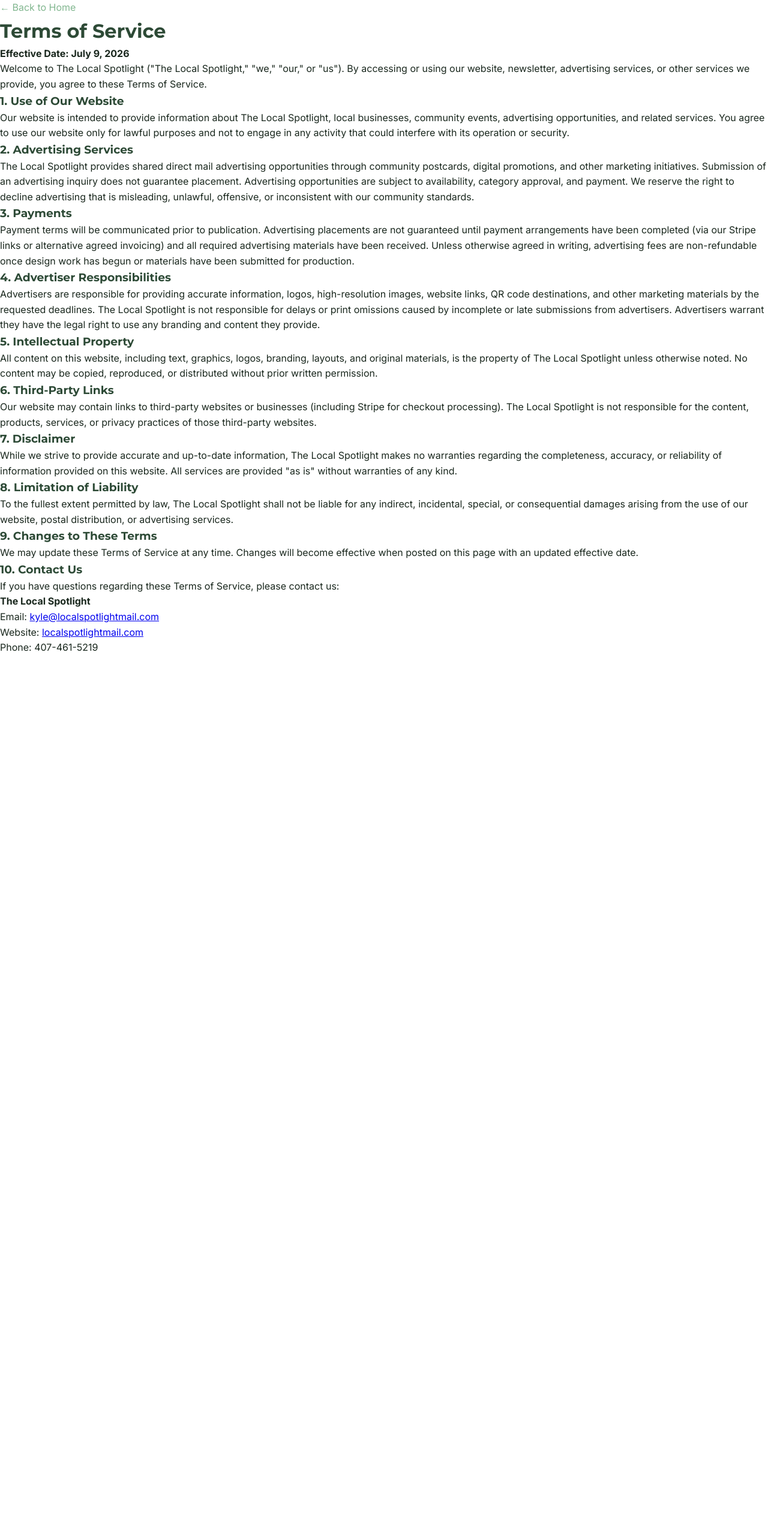
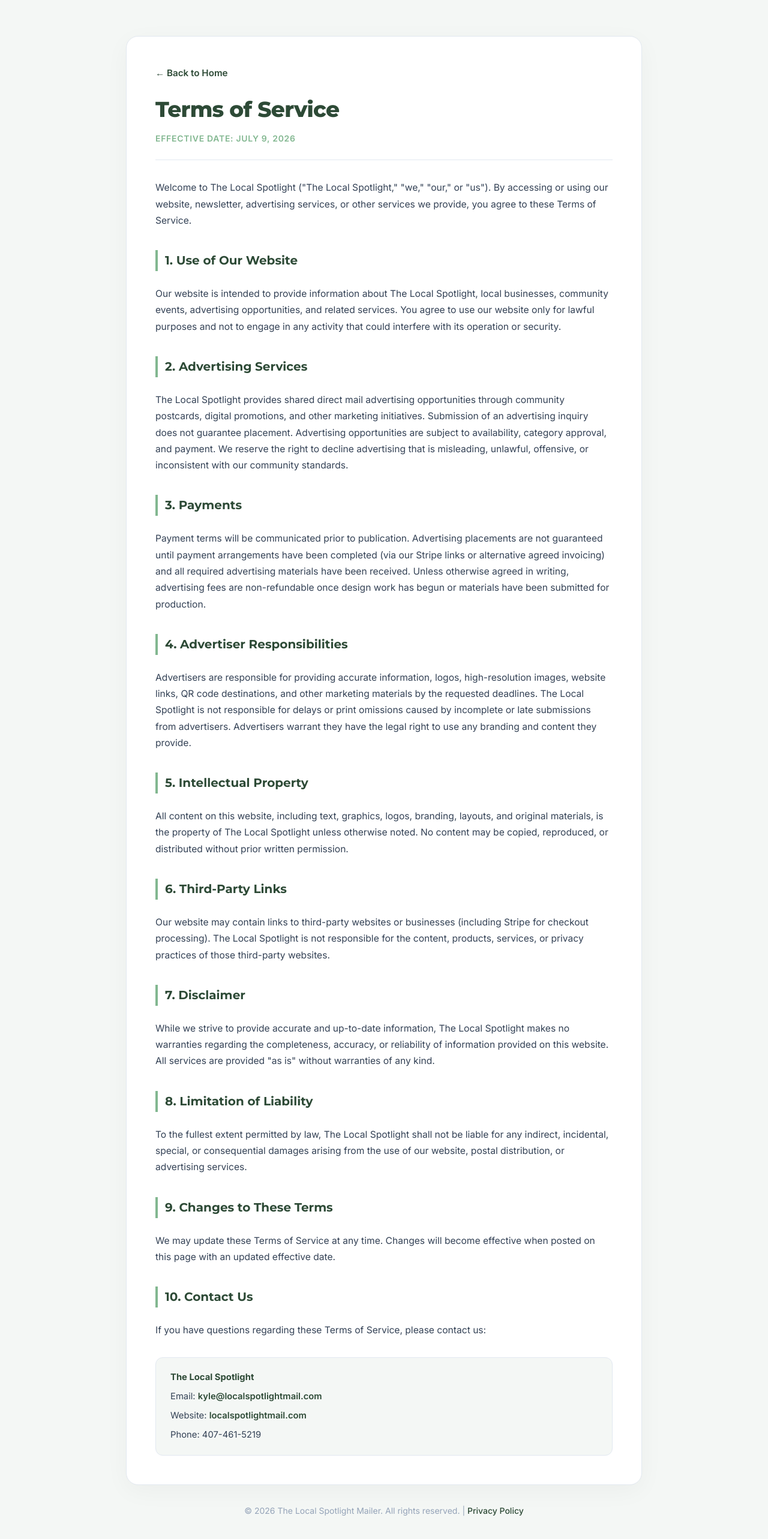
Before and after one commit to kanderson102/localspotlightmail, a Next.js app: page /terms in a window 1280 px wide. Shown: the top 2566 px of the page at 60% size. Before the commit the page ends 1093 px from the top, so only its background shows below. Built offline with nearby package versions, Linux system fonts and the light colour scheme.

Commit message:
Format Terms and Privacy pages with Vanilla CSS layout and update ad slot configurations

```diff
--- a/app/globals.css
+++ b/app/globals.css
@@ -1628,3 +1628,151 @@
     display: block !important; /* Show on mobile viewports */
   }
 }
+
+/* ==========================================
+   Legal & Information Pages Styling
+   ========================================== */
+.legal-page-wrapper {
+  min-height: 100vh;
+  background-color: var(--light);
+  color: var(--dark);
+  padding: 60px 24px;
+  display: flex;
+  flex-direction: column;
+  align-items: center;
+}
+
+.legal-card {
+  width: 100%;
+  max-width: 860px;
+  background: #ffffff;
+  border-radius: 20px;
+  padding: 48px;
+  box-shadow: 0 10px 40px rgba(0, 0, 0, 0.04);
+  border: 1px solid var(--border);
+  margin-bottom: 32px;
+}
+
+.legal-header {
+  margin-bottom: 32px;
+  padding-bottom: 24px;
+  border-bottom: 1px solid var(--border);
+}
+
+.legal-back-btn {
+  display: inline-flex;
+  align-items: center;
+  gap: 8px;
+  font-weight: 600;
+  font-size: 0.95rem;
+  color: var(--primary);
+  text-decoration: none;
+  margin-bottom: 20px;
+  transition: all 0.2s ease;
+}
+
+.legal-back-btn:hover {
+  color: var(--accent);
+  transform: translateX(-4px);
+}
+
+.legal-title {
+  font-size: 2.25rem;
+  font-weight: 800;
+  color: var(--primary);
+  margin-bottom: 8px;
+  font-family: var(--font-montserrat), sans-serif;
+  letter-spacing: -0.02em;
+}
+
+.legal-meta {
+  font-size: 0.875rem;
+  font-weight: 600;
+  color: var(--accent);
+  text-transform: uppercase;
+  letter-spacing: 0.05em;
+}
+
+.legal-body {
+  display: flex;
+  flex-direction: column;
+  gap: 20px;
+  font-size: 0.975rem;
+  line-height: 1.75;
+  color: #334155;
+}
+
+.legal-section-title {
+  font-size: 1.25rem;
+  font-weight: 700;
+  color: var(--primary);
+  margin-top: 16px;
+  margin-bottom: 4px;
+  padding-left: 12px;
+  border-left: 4px solid var(--accent);
+  font-family: var(--font-montserrat), sans-serif;
+}
+
+.legal-list {
+  padding-left: 24px;
+  display: flex;
+  flex-direction: column;
+  gap: 8px;
+}
+
+.legal-contact-box {
+  background-color: var(--light);
+  border: 1px solid var(--border);
+  border-radius: 12px;
+  padding: 20px 24px;
+  margin-top: 12px;
+  font-size: 0.925rem;
+  display: flex;
+  flex-direction: column;
+  gap: 6px;
+}
+
+.legal-contact-box strong {
+  color: var(--primary);
+}
+
+.legal-contact-box a {
+  color: var(--primary);
+  text-decoration: none;
+  font-weight: 600;
+  transition: color 0.2s ease;
+}
+
+.legal-contact-box a:hover {
+  color: var(--accent);
+  text-decoration: underline;
+}
+
+.legal-footer {
+  text-align: center;
+  font-size: 0.875rem;
+  color: #94a3b8;
+}
+
+.legal-footer a {
+  color: var(--primary);
+  text-decoration: none;
+  font-weight: 500;
+}
+
+.legal-footer a:hover {
+  color: var(--accent);
+}
+
+@media (max-width: 640px) {
+  .legal-page-wrapper {
+    padding: 32px 16px;
+  }
+  .legal-card {
+    padding: 28px 20px;
+    border-radius: 16px;
+  }
+  .legal-title {
+    font-size: 1.75rem;
+  }
+}
--- a/app/terms/page.tsx
+++ b/app/terms/page.tsx
@@ -4,82 +4,83 @@
 
 export default function TermsPage() {
   return (
-    <div className="bg-gray-50 min-h-screen py-12 px-4 sm:px-6 lg:px-8">
-      <div className="max-w-3xl mx-auto bg-white p-8 sm:p-12 rounded-2xl shadow-sm border border-gray-100">
-        <div className="mb-8">
-          <a href="/" className="text-emerald-700 hover:text-emerald-800 font-semibold flex items-center gap-2 text-sm" style={{ color: "var(--accent)", textDecoration: "none" }}>
+    <div className="legal-page-wrapper">
+      <div className="legal-card">
+        <div className="legal-header">
+          <a href="/" className="legal-back-btn">
             ← Back to Home
           </a>
+          <h1 className="legal-title">Terms of Service</h1>
+          <p className="legal-meta">Effective Date: July 9, 2026</p>
         </div>
 
-        <h1 className="text-3xl font-extrabold text-gray-900 mb-6" style={{ fontFamily: "var(--font-montserrat)", color: "var(--primary)" }}>
-          Terms of Service
-        </h1>
-
-        <div className="prose prose-emerald max-w-none text-gray-600 text-sm leading-relaxed space-y-6">
-          <p><strong>Effective Date: July 9, 2026</strong></p>
-
+        <div className="legal-body">
           <p>
             Welcome to The Local Spotlight (&quot;The Local Spotlight,&quot; &quot;we,&quot; &quot;our,&quot; or &quot;us&quot;). By accessing or using our website, newsletter, advertising services, or other services we provide, you agree to these Terms of Service.
           </p>
 
-          <h3 className="text-lg font-bold text-gray-800 pt-4" style={{ color: "var(--primary)" }}>1. Use of Our Website</h3>
+          <h2 className="legal-section-title">1. Use of Our Website</h2>
           <p>
             Our website is intended to provide information about The Local Spotlight, local businesses, community events, advertising opportunities, and related services. You agree to use our website only for lawful purposes and not to engage in any activity that could interfere with its operation or security.
           </p>
 
-          <h3 className="text-lg font-bold text-gray-800 pt-4" style={{ color: "var(--primary)" }}>2. Advertising Services</h3>
+          <h2 className="legal-section-title">2. Advertising Services</h2>
           <p>
             The Local Spotlight provides shared direct mail advertising opportunities through community postcards, digital promotions, and other marketing initiatives. Submission of an advertising inquiry does not guarantee placement. Advertising opportunities are subject to availability, category approval, and payment. We reserve the right to decline advertising that is misleading, unlawful, offensive, or inconsistent with our community standards.
           </p>
 
-          <h3 className="text-lg font-bold text-gray-800 pt-4" style={{ color: "var(--primary)" }}>3. Payments</h3>
+          <h2 className="legal-section-title">3. Payments</h2>
           <p>
             Payment terms will be communicated prior to publication. Advertising placements are not guaranteed until payment arrangements have been completed (via our Stripe links or alternative agreed invoicing) and all required advertising materials have been received. Unless otherwise agreed in writing, advertising fees are non-refundable once design work has begun or materials have been submitted for production.
           </p>
 
-          <h3 className="text-lg font-bold text-gray-800 pt-4" style={{ color: "var(--primary)" }}>4. Advertiser Responsibilities</h3>
+          <h2 className="legal-section-title">4. Advertiser Responsibilities</h2>
           <p>
             Advertisers are responsible for providing accurate information, logos, high-resolution images, website links, QR code destinations, and other marketing materials by the requested deadlines. The Local Spotlight is not responsible for delays or print omissions caused by incomplete or late submissions from advertisers. Advertisers warrant they have the legal right to use any branding and content they provide.
           </p>
 
-          <h3 className="text-lg font-bold text-gray-800 pt-4" style={{ color: "var(--primary)" }}>5. Intellectual Property</h3>
+          <h2 className="legal-section-title">5. Intellectual Property</h2>
           <p>
             All content on this website, including text, graphics, logos, branding, layouts, and original materials, is the property of The Local Spotlight unless otherwise noted. No content may be copied, reproduced, or distributed without prior written permission.
           </p>
 
-          <h3 className="text-lg font-bold text-gray-800 pt-4" style={{ color: "var(--primary)" }}>6. Third-Party Links</h3>
+          <h2 className="legal-section-title">6. Third-Party Links</h2>
           <p>
             Our website may contain links to third-party websites or businesses (including Stripe for checkout processing). The Local Spotlight is not responsible for the content, products, services, or privacy practices of those third-party websites.
           </p>
 
-          <h3 className="text-lg font-bold text-gray-800 pt-4" style={{ color: "var(--primary)" }}>7. Disclaimer</h3>
+          <h2 className="legal-section-title">7. Disclaimer</h2>
           <p>
             While we strive to provide accurate and up-to-date information, The Local Spotlight makes no warranties regarding the completeness, accuracy, or reliability of information provided on this website. All services are provided &quot;as is&quot; without warranties of any kind.
           </p>
 
-          <h3 className="text-lg font-bold text-gray-800 pt-4" style={{ color: "var(--primary)" }}>8. Limitation of Liability</h3>
+          <h2 className="legal-section-title">8. Limitation of Liability</h2>
           <p>
             To the fullest extent permitted by law, The Local Spotlight shall not be liable for any indirect, incidental, special, or consequential damages arising from the use of our website, postal distribution, or advertising services.
           </p>
 
-          <h3 className="text-lg font-bold text-gray-800 pt-4" style={{ color: "var(--primary)" }}>9. Changes to These Terms</h3>
+          <h2 className="legal-section-title">9. Changes to These Terms</h2>
           <p>
             We may update these Terms of Service at any time. Changes will become effective when posted on this page with an updated effective date.
           </p>
 
-          <h3 className="text-lg font-bold text-gray-800 pt-4" style={{ color: "var(--primary)" }}>10. Contact Us</h3>
+          <h2 className="legal-section-title">10. Contact Us</h2>
           <p>
             If you have questions regarding these Terms of Service, please contact us:
           </p>
-          <div className="bg-gray-50 p-4 rounded-lg border border-gray-100 text-xs space-y-1">
+
+          <div className="legal-contact-box">
             <p><strong>The Local Spotlight</strong></p>
-            <p>Email: <a href="mailto:kyle@localspotlightmail.com" className="text-emerald-700">kyle@localspotlightmail.com</a></p>
-            <p>Website: <a href="https://localspotlightmail.com" className="text-emerald-700">localspotlightmail.com</a></p>
+            <p>Email: <a href="mailto:kyle@localspotlightmail.com">kyle@localspotlightmail.com</a></p>
+            <p>Website: <a href="https://localspotlightmail.com">localspotlightmail.com</a></p>
             <p>Phone: 407-461-5219</p>
           </div>
         </div>
       </div>
+
+      <footer className="legal-footer">
+        <p>&copy; {new Date().getFullYear()} The Local Spotlight Mailer. All rights reserved. | <a href="/privacy">Privacy Policy</a></p>
+      </footer>
     </div>
   );
 }
```
Also changed, not shown: app/page.tsx (+2 -5 lines), app/privacy/page.tsx (+24 -23 lines), data/routes.ts (+36 -36 lines).
